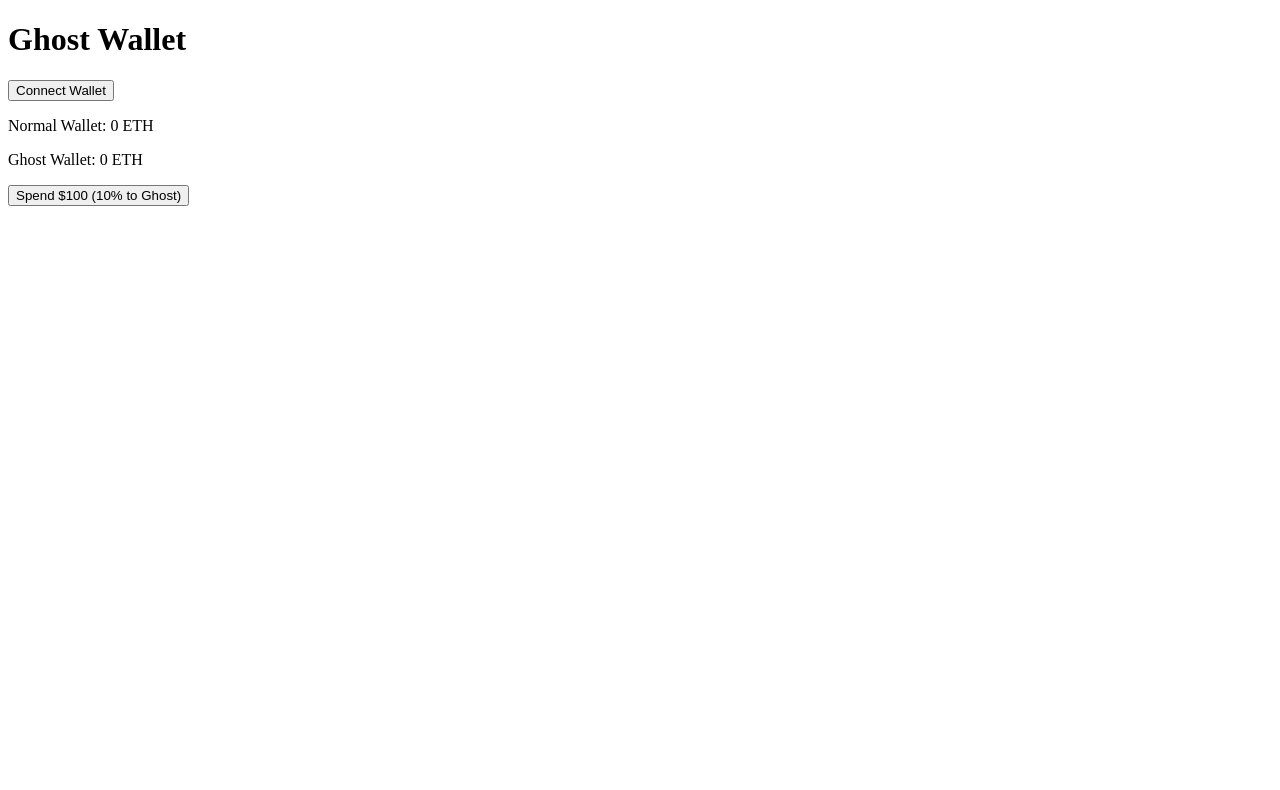
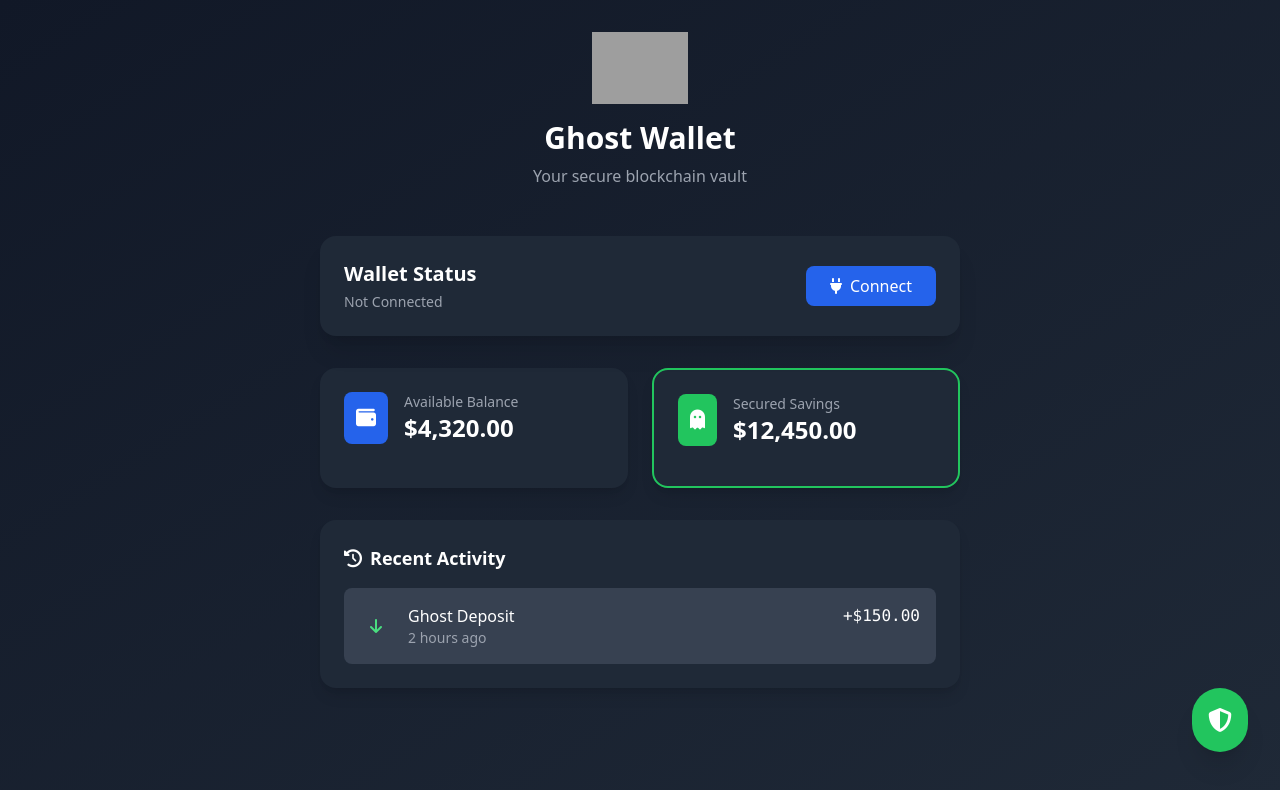
Before and after one commit to vincenek/Vexa-ghost-wallet, a plain HTML site: page index.html in a window 1280 px wide. Drawn offline with nearby package versions, Linux system fonts and the light colour scheme; grey boxes are pictures that could not be loaded.

Commit message:
Update index.html

```diff
--- a/index.html
+++ b/index.html
@@ -1,37 +1,134 @@
 <!DOCTYPE html>
-<html>
+<html lang="en">
 <head>
-  <title>Ghost Wallet Demo</title>
-  <script src="https://cdn.jsdelivr.net/npm/web3@1.5.2/dist/web3.min.js"></script>
+    <meta charset="UTF-8">
+    <meta name="viewport" content="width=device-width, initial-scale=1.0">
+    <title>Vexa - Ghost Wallet</title>
+    <script src="https://cdn.tailwindcss.com"></script>
+    <!-- Font Awesome for icons -->
+    <link rel="stylesheet" href="https://cdnjs.cloudflare.com/ajax/libs/font-awesome/6.4.0/css/all.min.css">
 </head>
-<body>
-  <h1>Ghost Wallet</h1>
-  <button onclick="connectWallet()">Connect Wallet</button>
+<body class="bg-gradient-to-br from-gray-900 to-gray-800 min-h-screen text-white">
+
+    <!-- Main Container -->
+    <div class="container mx-auto px-4 py-8 max-w-2xl">
+        <!-- Header -->
+        <div class="text-center mb-12 animate-fade-in">
+            <img src="https://i.ibb.co/0jQ3ZzT/vexa-logo.png" alt="Vexa Logo" class="w-24 mx-auto mb-4">
+            <h1 class="text-3xl font-bold mb-2">Ghost Wallet</h1>
+            <p class="text-gray-400">Your secure blockchain vault</p>
+        </div>
+
+        <!-- Wallet Connection Card -->
+        <div class="bg-gray-800 rounded-2xl p-6 mb-8 shadow-xl transform transition hover:scale-102">
+            <div class="flex items-center justify-between">
                 <div>
-    <p>Normal Wallet: <span id="normalBalance">0 ETH</span></p>
-    <p>Ghost Wallet: <span id="ghostBalance">0 ETH</span></p>
+                    <h2 class="text-xl font-semibold mb-1">Wallet Status</h2>
+                    <p class="text-gray-400 text-sm" id="walletStatus">Not Connected</p>
                 </div>
-  <button onclick="sendTransaction()">Spend $100 (10% to Ghost)</button>
+                <button onclick="connectWallet()"
+                        class="bg-blue-600 hover:bg-blue-700 px-6 py-2 rounded-lg font-medium transition">
+                    <i class="fas fa-plug mr-2"></i>Connect
+                </button>
+            </div>
+        </div>
+
+        <!-- Balances -->
+        <div class="grid md:grid-cols-2 gap-6 mb-8">
+            <!-- Normal Wallet -->
+            <div class="bg-gray-800 p-6 rounded-2xl shadow-lg">
+                <div class="flex items-center mb-4">
+                    <div class="bg-blue-600 p-3 rounded-lg mr-4">
+                        <i class="fas fa-wallet text-xl"></i>
+                    </div>
+                    <div>
+                        <h3 class="text-gray-400 text-sm">Available Balance</h3>
+                        <p class="text-2xl font-bold" id="normalBalance">$4,320.00</p>
+                    </div>
+                </div>
+            </div>
+
+            <!-- Ghost Wallet -->
+            <div class="bg-gray-800 p-6 rounded-2xl shadow-lg border-2 border-green-500">
+                <div class="flex items-center mb-4">
+                    <div class="bg-green-500 p-3 rounded-lg mr-4">
+                        <i class="fas fa-ghost text-xl"></i>
+                    </div>
+                    <div>
+                        <h3 class="text-gray-400 text-sm">Secured Savings</h3>
+                        <p class="text-2xl font-bold" id="ghostBalance">$12,450.00</p>
+                    </div>
+                </div>
+            </div>
+        </div>
+
+        <!-- Transaction History -->
+        <div class="bg-gray-800 p-6 rounded-2xl shadow-lg">
+            <h3 class="text-lg font-semibold mb-4"><i class="fas fa-history mr-2"></i>Recent Activity</h3>
+            <div class="space-y-4" id="transactions">
+                <!-- Sample Transactions -->
+                <div class="bg-gray-700 p-4 rounded-lg flex items-center">
+                    <div class="w-8 text-center mr-4 text-green-400">
+                        <i class="fas fa-arrow-down"></i>
+                    </div>
+                    <div class="flex-1">
+                        <div class="flex justify-between">
+                            <span>Ghost Deposit</span>
+                            <span class="font-mono">+$150.00</span>
+                        </div>
+                        <div class="text-gray-400 text-sm">2 hours ago</div>
+                    </div>
+                </div>
+            </div>
+        </div>
+
+        <!-- Transfer Button -->
+        <button onclick="simulateTransaction()"
+                class="fixed bottom-8 right-8 bg-green-500 hover:bg-green-600 p-4 rounded-full shadow-xl animate-bounce">
+            <i class="fas fa-shield-alt text-2xl"></i>
+        </button>
+    </div>
 
     <script>
-    // Mock blockchain interaction (replace with real contract later)
-    let normalBalance = 1000;
-    let ghostBalance = 0;
+        // Mock Blockchain Interaction
+        let normalBalance = 4320.00;
+        let ghostBalance = 12450.00;
 
         function connectWallet() {
-      alert("Mock: Wallet connected!");
+            document.getElementById('walletStatus').innerHTML =
+                '<span class="text-green-400">Connected <i class="fas fa-check-circle"></i></span>';
         }
 
-    function sendTransaction() {
+        function simulateTransaction() {
+            // Deduct 10% from normal balance
             const amount = 100;
-      const ghostAmount = amount * 0.1; // 10% to Ghost
+            const ghostAmount = amount * 0.1;
+
             normalBalance -= amount;
             ghostBalance += ghostAmount;
 
-      document.getElementById("normalBalance").textContent = normalBalance + " ETH";
-      document.getElementById("ghostBalance").textContent = ghostBalance + " ETH";
-      alert("$10 sent to Ghost Wallet!");
+            // Update UI
+            document.getElementById('normalBalance').textContent = `$${normalBalance.toFixed(2)}`;
+            document.getElementById('ghostBalance').textContent = `$${ghostBalance.toFixed(2)}`;
+
+            // Add transaction
+            const newTransaction = `
+                <div class="bg-gray-700 p-4 rounded-lg flex items-center">
+                    <div class="w-8 text-center mr-4 text-green-400">
+                        <i class="fas fa-arrow-down"></i>
+                    </div>
+                    <div class="flex-1">
+                        <div class="flex justify-between">
+                            <span>Auto-Save</span>
+                            <span class="font-mono">+$${ghostAmount.toFixed(2)}</span>
+                        </div>
+                        <div class="text-gray-400 text-sm">Just now</div>
+                    </div>
+                </div>
+            `;
+            document.getElementById('transactions').insertAdjacentHTML('afterbegin', newTransaction);
         }
     </script>
+
 </body>
 </html>
```
Lines whose indentation alone changed are shown as unchanged.
